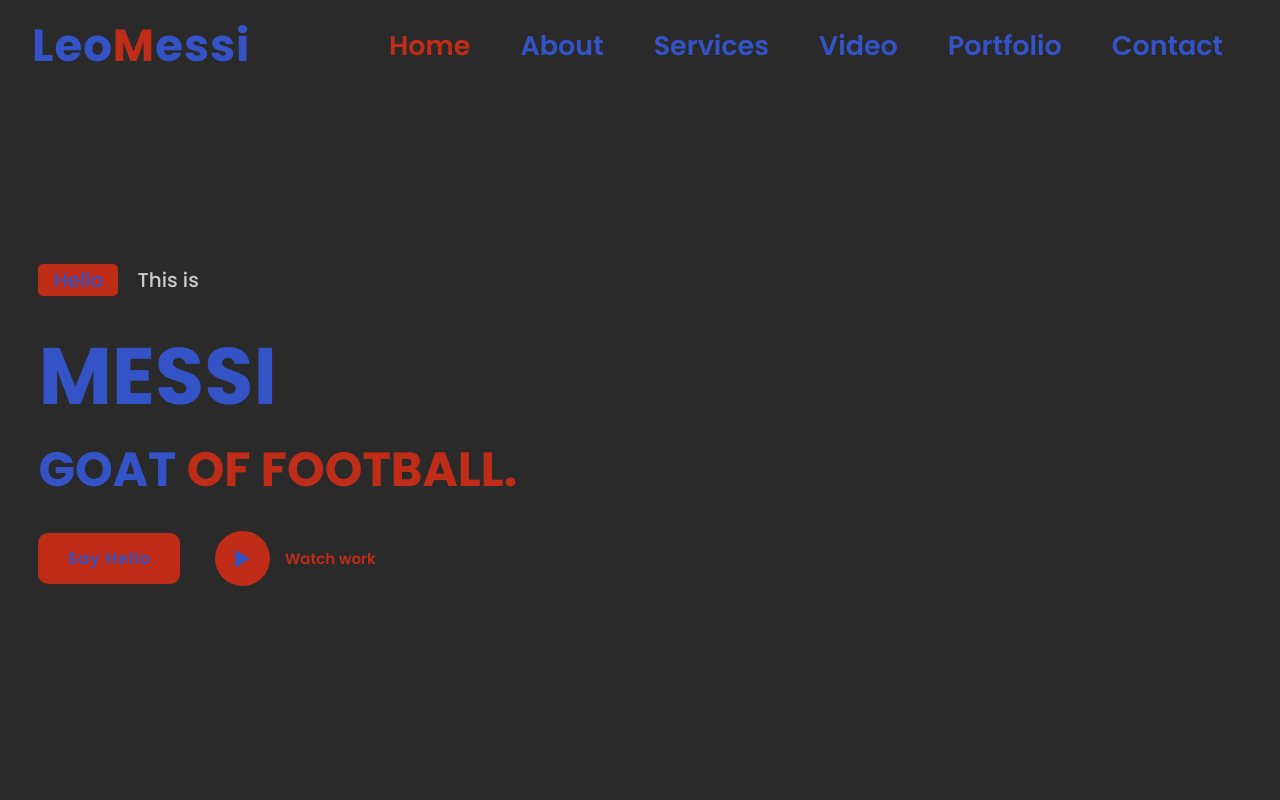
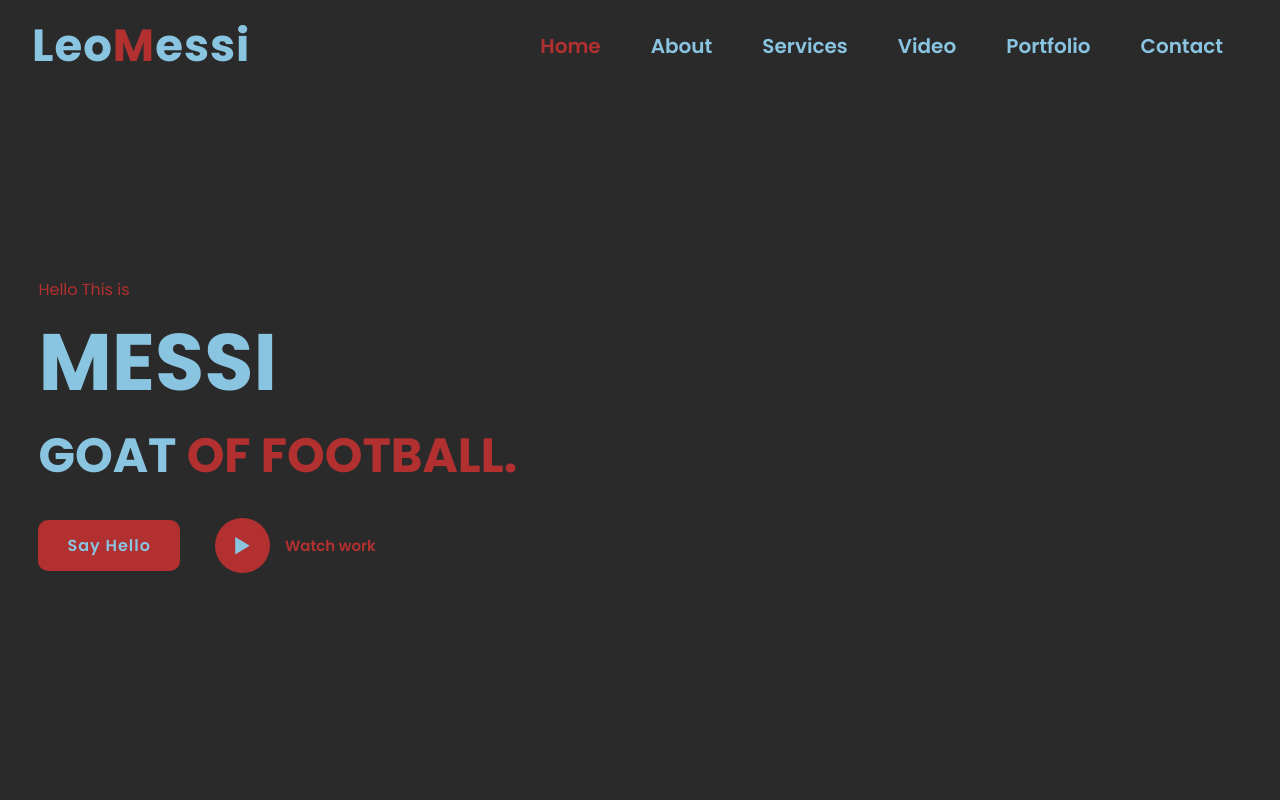
Before and after one commit to trandtrieu/websiteMessi, a plain HTML site: page index.html in a window 1280 px wide. Shown: the top 800 px of the page. Drawn offline with nearby package versions, Linux system fonts and the light colour scheme; a script that the page names is missing.

Commit message:
Update style.css

```diff
--- a/style.css
+++ b/style.css
@@ -11,11 +11,11 @@
 :root {
     --bg-color: #2a2a2a;
     --second-bg-color: #202020;
-    --text-color: rgb(52, 83, 199);
+    --text-color: #89C4E1;
     --second-color: #ccc;
-    --main-color: #bf2d19;
+    --main-color: #B33030;
     --big-font: 5rem;
-    --h2-font: 3rem;
+    --h2-font: 2.5rem;
     --p-font: 1.1rem
 }
 
@@ -60,7 +60,7 @@
 
 .navlist a {
     color: var(--text-color);
-    font-size: 27px;
+    font-size: 20px;
     font-weight: 600;
     margin: 0 25px;
     transition: all .45s ease;
@@ -104,30 +104,7 @@
     justify-content: flex-start;
 }
 
-.slide {
-    margin-bottom: 20px;
 
-}
-
-.slide .one {
-    display: inline-block;
-    margin-right: 15px;
-    height: 32px;
-    padding: 0 15px;
-    line-height: 32px;
-    font-size: 20px;
-    font-weight: 500;
-    border-radius: 5px;
-    background: var(--main-color);
-    color: var(--text-color);
-}
-
-.slide .two {
-    display: inline-block;
-    font-size: 20px;
-    font-weight: 500;
-    color: var(--second-color);
-}
 
 .home-text h1 {
     font-size: var(--big-font);
@@ -354,7 +331,7 @@
     overflow: hidden;
     border-radius: 8px;
     cursor: pointer;
-    height: 300px;
+    height: 230px;
 }
 
 .row img {
```
